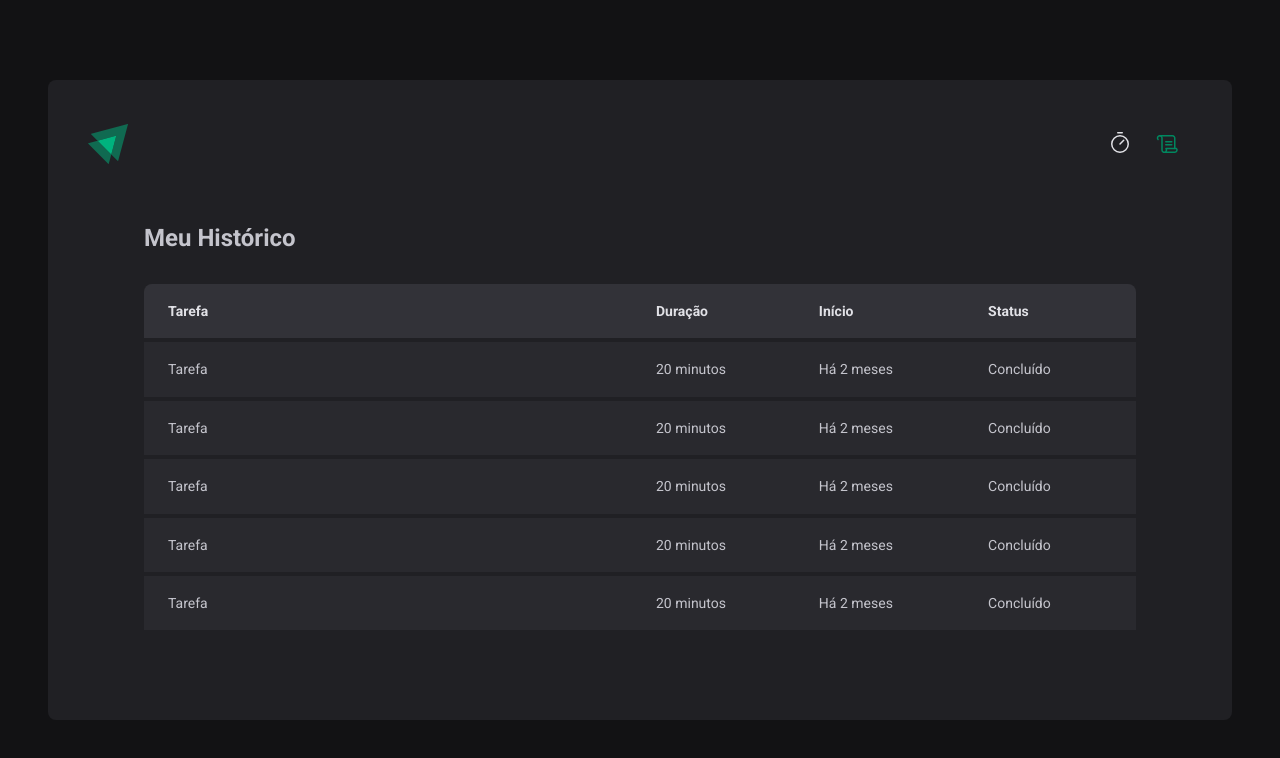
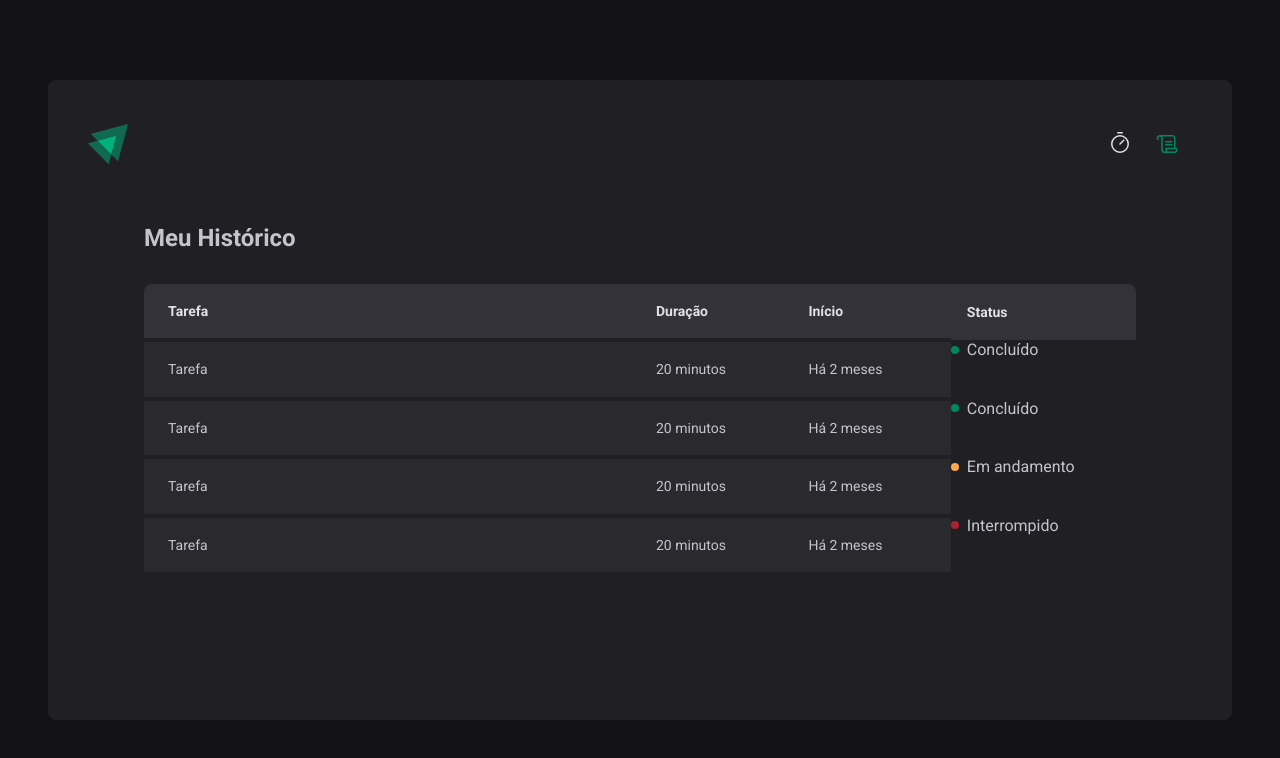
Before and after one commit to PedroFurlann/ignite-timer, a React (Vite) app: page /history in a window 1280 px wide. Shown: the top 758 px of the page. Built offline with nearby package versions, Linux system fonts and the light colour scheme.

Commit message:
Status Component

```diff
--- a/src/pages/History/index.tsx
+++ b/src/pages/History/index.tsx
@@ -1,3 +1,4 @@
+import { Status } from '../History/styles'
 import { HistoryContainer, HistoryList } from './styles'
 
 export function History() {
@@ -20,31 +21,25 @@
               <td>Tarefa</td>
               <td>20 minutos</td>
               <td>Há 2 meses</td>
-              <td>Concluído</td>
+              <Status statusColor="green">Concluído</Status>
             </tr>
             <tr>
               <td>Tarefa</td>
               <td>20 minutos</td>
               <td>Há 2 meses</td>
-              <td>Concluído</td>
+              <Status statusColor="green">Concluído</Status>
             </tr>
             <tr>
               <td>Tarefa</td>
               <td>20 minutos</td>
               <td>Há 2 meses</td>
-              <td>Concluído</td>
+              <Status statusColor="yellow">Em andamento</Status>
             </tr>
             <tr>
               <td>Tarefa</td>
               <td>20 minutos</td>
               <td>Há 2 meses</td>
-              <td>Concluído</td>
-            </tr>
-            <tr>
-              <td>Tarefa</td>
-              <td>20 minutos</td>
-              <td>Há 2 meses</td>
-              <td>Concluído</td>
+              <Status statusColor="red">Interrompido</Status>
             </tr>
           </tbody>
         </table>
--- a/src/pages/History/styles.ts
+++ b/src/pages/History/styles.ts
@@ -59,3 +59,27 @@
     }
   }
 `
+
+const STATUS_COLOR = {
+  yellow: 'yellow-500',
+  green: 'green-500',
+  red: 'red-500',
+} as const
+
+interface StatusProps {
+  statusColor: keyof typeof STATUS_COLOR
+}
+
+export const Status = styled.span<StatusProps>`
+  display: flex;
+  align-items: center;
+  gap: 0.5rem;
+
+  &::before {
+    content: '';
+    width: 0.5rem;
+    height: 0.5rem;
+    border-radius: 9999px;
+    background: ${(props) => props.theme[STATUS_COLOR[props.statusColor]]};
+  }
+`
```
